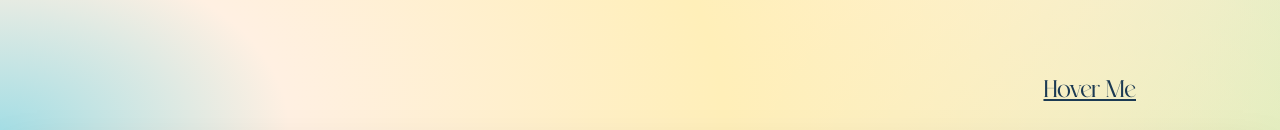
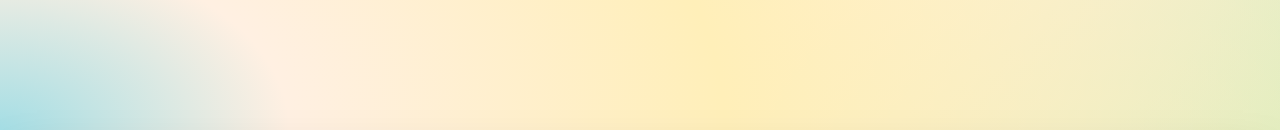
Before and after one commit to alisondraV/alisondrav.github.io, a React (Create React App) app: page / in a window 1280 px wide. Shown: the part 670-800 px from the top of the page. Built offline with nearby package versions, Linux system fonts and the light colour scheme; a web font is replaced by a local one.

Commit message:
Hide surprise for now

```diff
--- a/src/pages/Main.tsx
+++ b/src/pages/Main.tsx
@@ -1,4 +1,4 @@
-import { HiddenImage, Surprise } from '@/components'
+import { HiddenImage } from '@/components'
 import React, { ReactElement } from 'react'
 import Alisa from '@images/Alisa.svg'
 import Ukraine from '@images/Ukraine.svg'
@@ -17,7 +17,7 @@ export default function Main(): ReactElement {
         I live and work in Canada, but was born in <HiddenImage image={Ukraine} text='Ukraine' /> I
         have a lot of energy and positivity that I am willing to share with people.
       </h2>
-      <Surprise />
+      {/*<Surprise />*/}
     </StyledDiv>
   )
 }
```
